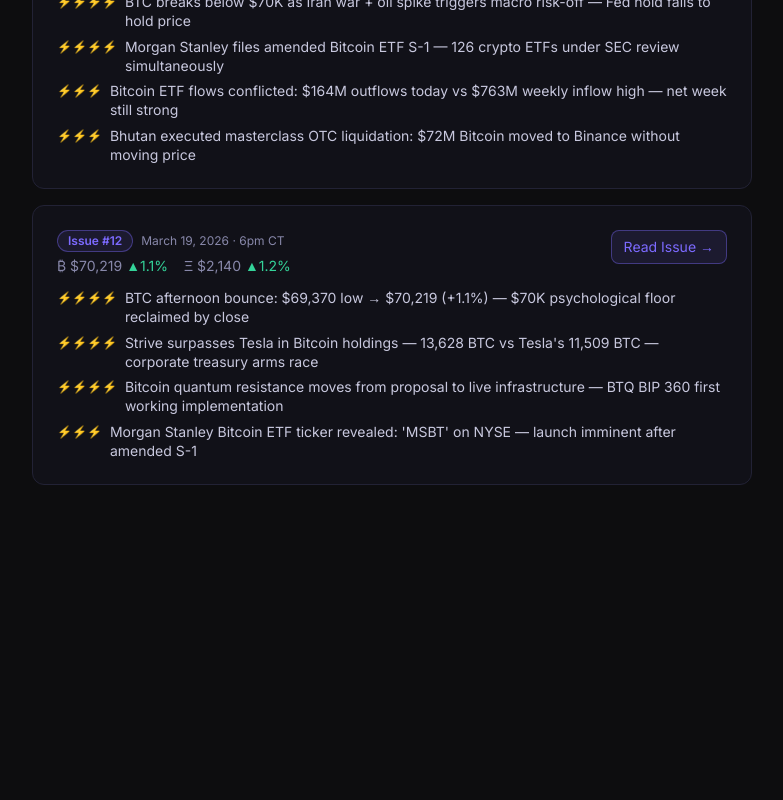
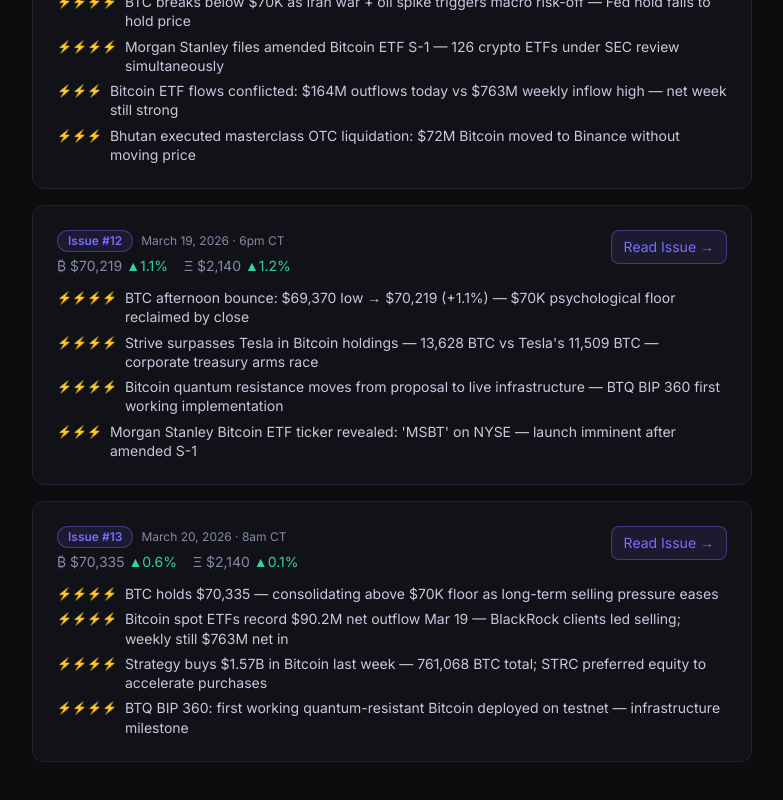
Before and after one commit to Mind-Dragon/zackor-signals, a Next.js app: page /issues in a window 1280 px wide. Shown: the part 2806-3606 px from the top of the page, without its empty margins (248-1031 px from the left). Before the commit the page ends 3339 px from the top, so only its background shows below. Built offline with nearby package versions, Linux system fonts and the light colour scheme.

Commit message:
feat: add Issue #13 — Mar 20, 2026 8am CT BTC/ETH scan

```diff
--- a/app/data/issues.ts
+++ b/app/data/issues.ts
@@ -28,6 +28,92 @@
 }
 
 export const ISSUES: Issue[] = [
+  {
+    id: "2026-03-20-8am",
+    issueNumber: 13,
+    date: "March 20, 2026",
+    time: "8am CT",
+    btcPrice: "$70,335",
+    btcChange: "0.6%",
+    btcUp: true,
+    ethPrice: "$2,140",
+    ethChange: "0.1%",
+    ethUp: true,
+    sections: [
+      {
+        icon: "₿",
+        title: "Bitcoin",
+        signals: [
+          {
+            rating: 4,
+            headline: "BTC holds $70,335 — consolidating above $70K floor as long-term selling pressure eases",
+            detail: "Bitcoin steady at $70,335 (+0.6%) at 8am CT. VanEck report: long-term holder selling is slowing — 'potentially constructive' signal. BTC/Gold ratio RSI rebounding from oversold, MACD nearing bullish crossover per analysts. The $70K floor has held through multiple macro headwinds including Fed rate hold and Iran/oil volatility."
+          },
+          {
+            rating: 4,
+            headline: "Bitcoin spot ETFs record $90.2M net outflow Mar 19 — BlackRock clients led selling; weekly still $763M net in",
+            detail: "Single-day outflow breaks multi-day inflow streak. BlackRock client redemptions drove the selling. Context: this is one day vs. a strong weekly picture ($763M net inflow). Short-term institutional hedging vs. long-term structural bid divergence continues. Watch for inflow resumption today."
+          },
+          {
+            rating: 4,
+            headline: "Strategy buys $1.57B in Bitcoin last week — 761,068 BTC total; STRC preferred equity to accelerate purchases",
+            detail: "MicroStrategy/Strategy's largest-ever weekly purchase: 22,337 BTC at avg ~$70,337. STRC perpetual preferred equity vehicle announced to accelerate BTC accumulation toward BlackRock's $55B BTC stockpile. Saylor is systematically building a position that rivals sovereign wealth funds."
+          },
+          {
+            rating: 4,
+            headline: "BTQ BIP 360: first working quantum-resistant Bitcoin deployed on testnet — infrastructure milestone",
+            detail: "BTQ deployed the first working BIP 360 implementation on Bitcoin Quantum testnet. r/CryptoCurrency (195↑) and r/Bitcoin (224↑) both trending. This moves quantum-resistant Bitcoin from theoretical proposal to live testnet infrastructure. With quantum computing timelines accelerating, BIP 360 is a long-term protocol resilience milestone."
+          },
+          {
+            rating: 4,
+            headline: "Strive surpasses Tesla in BTC holdings (13,628 vs 11,509) — enters top 10 public treasury holders",
+            detail: "First dedicated Bitcoin treasury firm to pass Tesla. Corporate treasury arms race: Strive, American Bitcoin (ABTC/Trump family, ~$500M), Strategy, and others all racing to accumulate. Strive adds 317 BTC in latest filing per r/CryptoCurrency (19↑)."
+          },
+          {
+            rating: 3,
+            headline: "SEC Chair Atkins sets up formal 'framework' for Bitcoin as commodity — regulatory clarity milestone",
+            detail: "First SEC chair to explicitly treat Bitcoin as commodity publicly. r/Bitcoin (129↑): Atkins confirming SEC is establishing formal classification framework. Landmark regulatory clarity milestone that reduces legal uncertainty for institutional holders and ETF products."
+          },
+          {
+            rating: 3,
+            headline: "Fed Basel revision proposal: BTC reclassification away from 'toxic asset' — structural bank catalyst",
+            detail: "r/Bitcoin (52↑): Federal Reserve releasing proposal for revised Basel risk weighting standards. Reclassification would lower capital requirements for banks holding BTC — enabling banks to hold more BTC at lower cost. Structural long-term catalyst if passed."
+          },
+          {
+            rating: 3,
+            headline: "Wall St 2026 BTC targets converging: Citi $189K bull case, Bernstein $150K, JPM ~$170K",
+            detail: "Multiple major banks publishing formal BTC price targets for 2026. DDC Enterprise adds 200 BTC lifting treasury to 2,383 BTC. Institutional consensus formation accelerating as price consolidates above $70K. BTC Machine Learning price prediction for Apr 1 also circulating."
+          }
+        ]
+      },
+      {
+        icon: "Ξ",
+        title: "Ethereum",
+        signals: [
+          {
+            rating: 4,
+            headline: "Tom Lee: '$62K ETH if priced as payment rail' — NY Post + BlackRock institutional thesis goes mainstream",
+            detail: "NY Post covers BlackRock bringing ETH exposure + yield to institutions. Tom Lee thesis: 'Ethereum is real money, real yield.' @WOLF_Bitcoin_ (107L/11RT): '$62K ETH if Ethereum priced as payment rail.' This is the largest mainstream ETH validation narrative this cycle — TradFi media is now covering the ETH yield thesis."
+          },
+          {
+            rating: 4,
+            headline: "Morgan Stanley files S-1 for spot Bitcoin ETF ($MSBT) — $1.9T manager enters BTC distribution; ETH ETF flows $315M",
+            detail: "Coinbase as custodian, BNY Mellon as administrator. Morgan Stanley's entry as spot BTC ETF issuer is the biggest new distribution channel since IBIT. ETH ETF net inflows $315M on Mar 19. Institutional bid confirmed across both BTC and ETH."
+          },
+          {
+            rating: 3,
+            headline: "ETH RSI cycle-bottom signal active — Tom Lee reiterates 3 bullish drivers; $2,100 support held",
+            detail: "$2,140 at 8am CT. $2,100 support held all session. CCN: RSI signal seen only twice in ETH history — both prior times preceded significant rallies. FXStreet: BTC, ETH, XRP all positioned for further gains. $2,200 is key reclaim level for next leg."
+          },
+          {
+            rating: 2,
+            headline: "Trust Wallet $7M hack exposed via internal dispute — custody security concerns resurface",
+            detail: "r/CryptoCurrency (11↑): $7M Trust Wallet hack revealed by internal whistleblower at Chinese firm. DeFi custody risk narrative returns. Reminder to use hardware wallets for significant ETH/DeFi positions."
+          }
+        ]
+      }
+    ]
+  },
   {
     id: "2026-03-19-6pm",
     issueNumber: 12,
```
